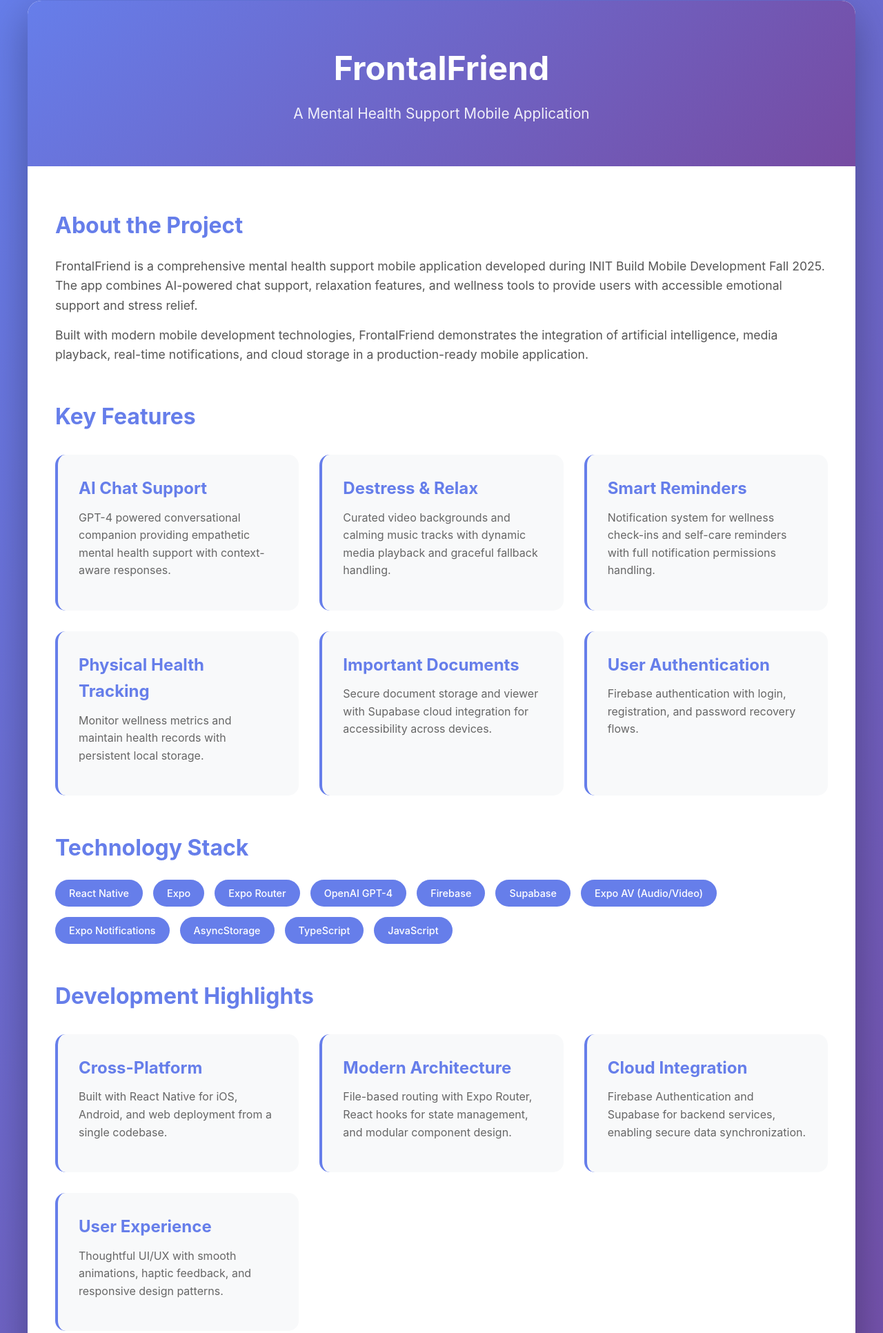
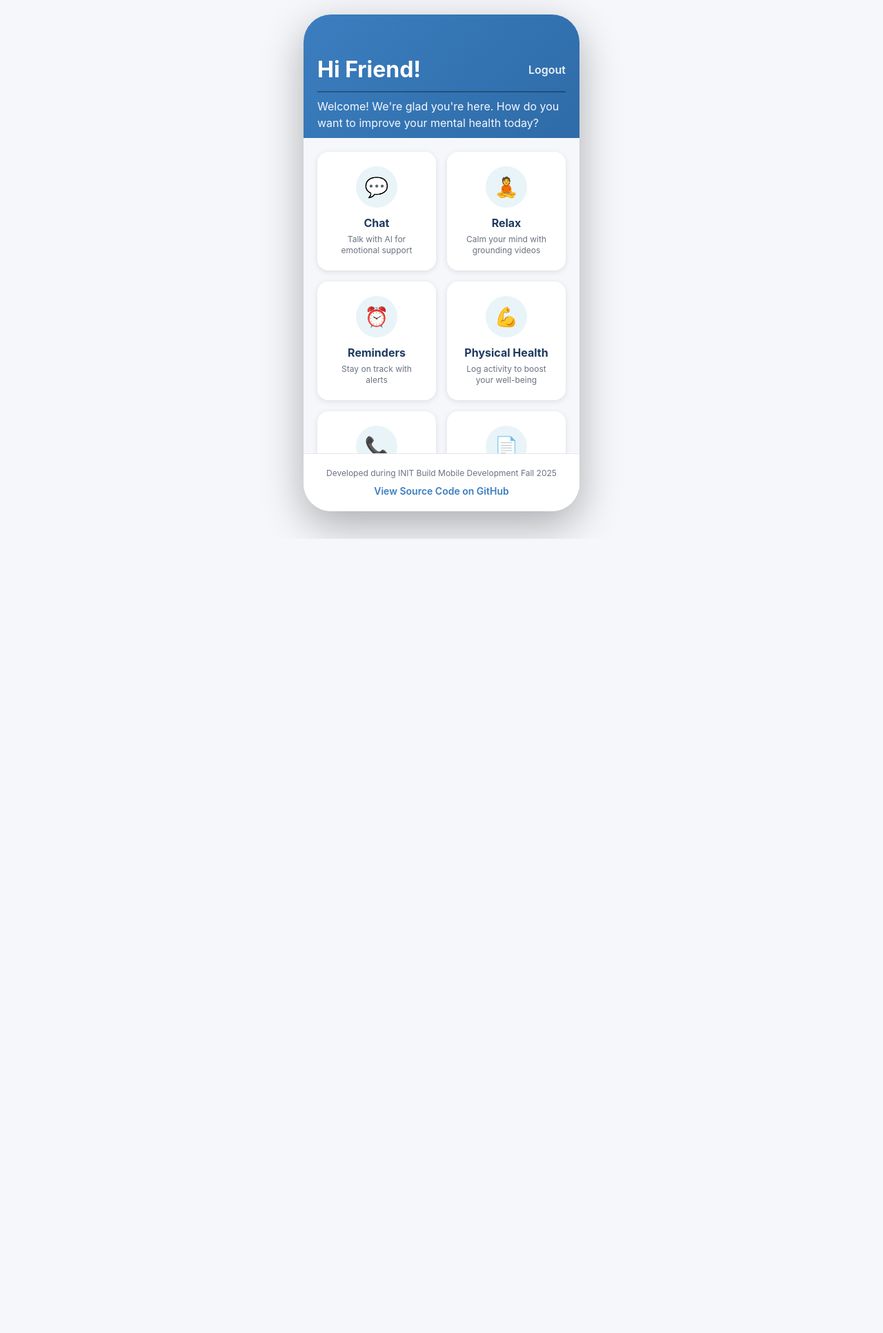
Before and after one commit to gabrielsuarezz/FrontalFriend, a plain HTML site: page index.html in a window 1280 px wide. Shown: the part 19-1951 px from the top of the page at 69% size. After the commit the page ends 800 px from the top, so only its background shows below. Drawn offline with Linux system fonts and the light colour scheme.

Commit message:
deploy: 1d33cab5fce07bc959daabb2f3c72ce4a569a739

```diff
--- a/index.html
+++ b/index.html
@@ -3,7 +3,7 @@
 <head>
     <meta charset="UTF-8">
     <meta name="viewport" content="width=device-width, initial-scale=1.0">
-    <title>FrontalFriend - Mental Health Support App</title>
+    <title>FrontalFriend - Mental Health Support</title>
     <style>
         * {
             margin: 0;
@@ -13,271 +13,386 @@
 
         body {
             font-family: -apple-system, BlinkMacSystemFont, 'Segoe UI', Roboto, 'Helvetica Neue', Arial, sans-serif;
-            line-height: 1.6;
-            color: #333;
-            background: linear-gradient(135deg, #667eea 0%, #764ba2 100%);
+            background-color: #F5F7FA;
             min-height: 100vh;
+            display: flex;
+            justify-content: center;
+            align-items: center;
             padding: 20px;
         }
 
-        .container {
-            max-width: 1200px;
-            margin: 0 auto;
-            background: white;
-            border-radius: 20px;
+        .phone-frame {
+            width: 100%;
+            max-width: 400px;
+            height: 90vh;
+            max-height: 844px;
+            background: #F5F7FA;
+            border-radius: 40px;
+            overflow: hidden;
             box-shadow: 0 20px 60px rgba(0, 0, 0, 0.3);
-            overflow: hidden;
+            display: flex;
+            flex-direction: column;
         }
 
         .header {
-            background: linear-gradient(135deg, #667eea 0%, #764ba2 100%);
+            background: linear-gradient(135deg, #3B7EBF 0%, #2E6BA8 100%);
+            padding: 60px 20px 10px 20px;
             color: white;
-            padding: 60px 40px;
+        }
+
+        .header-row {
+            display: flex;
+            justify-content: space-between;
+            align-items: center;
+            margin-bottom: 12px;
+        }
+
+        .greeting {
+            font-size: 32px;
+            font-weight: bold;
+            color: #FFFFFF;
+        }
+
+        .logout {
+            color: #fff;
+            font-size: 16px;
+            font-weight: 600;
+            cursor: pointer;
+            opacity: 0.9;
+        }
+
+        .logout:hover {
+            opacity: 1;
+        }
+
+        .divider {
+            height: 2px;
+            background-color: #000;
+            margin: 8px 0;
+            opacity: 0.3;
+        }
+
+        .welcome-message {
+            font-size: 16px;
+            color: #FFFFFF;
+            line-height: 24px;
+            opacity: 0.95;
+        }
+
+        .content {
+            flex: 1;
+            overflow-y: auto;
+            padding: 20px;
+            padding-bottom: 40px;
+        }
+
+        .cards-grid {
+            display: grid;
+            grid-template-columns: repeat(2, 1fr);
+            gap: 16px;
+        }
+
+        .card {
+            background-color: #FFFFFF;
+            border-radius: 16px;
+            padding: 20px;
+            aspect-ratio: 1;
+            box-shadow: 0 2px 8px rgba(0, 0, 0, 0.1);
+            display: flex;
+            flex-direction: column;
+            align-items: center;
+            justify-content: center;
+            cursor: pointer;
+            transition: transform 0.2s ease, box-shadow 0.2s ease;
+            text-decoration: none;
+        }
+
+        .card:hover {
+            transform: translateY(-4px);
+            box-shadow: 0 4px 16px rgba(0, 0, 0, 0.15);
+        }
+
+        .icon-placeholder {
+            width: 60px;
+            height: 60px;
+            border-radius: 30px;
+            background-color: #E8F4F8;
+            display: flex;
+            align-items: center;
+            justify-content: center;
+            margin-bottom: 12px;
+        }
+
+        .icon-text {
+            font-size: 28px;
+        }
+
+        .card-title {
+            font-size: 16px;
+            font-weight: 700;
+            color: #1E3A5F;
+            margin-bottom: 6px;
             text-align: center;
         }
 
-        .header h1 {
-            font-size: 3rem;
-            margin-bottom: 10px;
-            font-weight: 700;
-        }
-
-        .header p {
-            font-size: 1.3rem;
-            opacity: 0.9;
-        }
-
-        .content {
-            padding: 60px 40px;
-        }
-
-        .section {
-            margin-bottom: 50px;
-        }
-
-        .section h2 {
-            font-size: 2rem;
-            margin-bottom: 20px;
-            color: #667eea;
-        }
-
-        .section p {
-            font-size: 1.1rem;
-            margin-bottom: 15px;
-            color: #555;
-        }
-
-        .features {
-            display: grid;
-            grid-template-columns: repeat(auto-fit, minmax(280px, 1fr));
-            gap: 30px;
-            margin-top: 30px;
-        }
-
-        .feature-card {
-            background: #f8f9fa;
-            padding: 30px;
-            border-radius: 15px;
-            border-left: 4px solid #667eea;
-            transition: transform 0.3s ease, box-shadow 0.3s ease;
-        }
-
-        .feature-card:hover {
-            transform: translateY(-5px);
-            box-shadow: 0 10px 30px rgba(102, 126, 234, 0.2);
-        }
-
-        .feature-card h3 {
-            font-size: 1.5rem;
-            margin-bottom: 10px;
-            color: #667eea;
-        }
-
-        .feature-card p {
-            font-size: 1rem;
-            color: #666;
-        }
-
-        .tech-stack {
-            display: flex;
-            flex-wrap: wrap;
-            gap: 15px;
-            margin-top: 20px;
-        }
-
-        .tech-badge {
-            background: #667eea;
-            color: white;
-            padding: 8px 20px;
-            border-radius: 25px;
-            font-size: 0.9rem;
-            font-weight: 500;
+        .card-description {
+            font-size: 12px;
+            color: #6B7280;
+            text-align: center;
+            line-height: 16px;
         }
 
         .footer {
-            background: #f8f9fa;
-            padding: 30px 40px;
+            background: #FFFFFF;
+            padding: 20px;
             text-align: center;
-            border-top: 1px solid #e0e0e0;
+            border-top: 1px solid #E5E7EB;
+        }
+
+        .footer-text {
+            font-size: 12px;
+            color: #6B7280;
+            margin-bottom: 8px;
         }
 
         .footer a {
-            color: #667eea;
+            color: #3B7EBF;
             text-decoration: none;
             font-weight: 600;
-            margin: 0 15px;
-            transition: opacity 0.3s ease;
+            font-size: 14px;
         }
 
         .footer a:hover {
-            opacity: 0.7;
+            text-decoration: underline;
         }
 
-        .cta-button {
-            display: inline-block;
-            background: #667eea;
-            color: white;
-            padding: 15px 40px;
-            border-radius: 30px;
-            text-decoration: none;
-            font-size: 1.1rem;
-            font-weight: 600;
-            margin-top: 20px;
-            transition: transform 0.3s ease, box-shadow 0.3s ease;
+        @media (max-width: 480px) {
+            .phone-frame {
+                height: 100vh;
+                max-height: none;
+                border-radius: 0;
             }
 
-        .cta-button:hover {
-            transform: translateY(-3px);
-            box-shadow: 0 10px 25px rgba(102, 126, 234, 0.4);
+            body {
+                padding: 0;
             }
 
-        @media (max-width: 768px) {
-            .header h1 {
-                font-size: 2rem;
+            .greeting {
+                font-size: 28px;
             }
 
-            .header p {
-                font-size: 1rem;
+            .welcome-message {
+                font-size: 14px;
+            }
         }
 
-            .content {
-                padding: 40px 20px;
+        /* Custom scrollbar */
+        .content::-webkit-scrollbar {
+            width: 6px;
         }
 
-            .section h2 {
-                font-size: 1.5rem;
+        .content::-webkit-scrollbar-track {
+            background: transparent;
         }
 
-            .features {
-                grid-template-columns: 1fr;
+        .content::-webkit-scrollbar-thumb {
+            background: #CBD5E1;
+            border-radius: 3px;
         }
+
+        .content::-webkit-scrollbar-thumb:hover {
+            background: #94A3B8;
+        }
+
+        .modal {
+            display: none;
+            position: fixed;
+            top: 0;
+            left: 0;
+            width: 100%;
+            height: 100%;
+            background: rgba(0, 0, 0, 0.5);
+            align-items: center;
+            justify-content: center;
+            z-index: 1000;
+        }
+
+        .modal.active {
+            display: flex;
+        }
+
+        .modal-content {
+            background: white;
+            padding: 30px;
+            border-radius: 20px;
+            max-width: 400px;
+            width: 90%;
+            text-align: center;
+        }
+
+        .modal-content h2 {
+            color: #3B7EBF;
+            margin-bottom: 15px;
+        }
+
+        .modal-content p {
+            color: #6B7280;
+            margin-bottom: 20px;
+        }
+
+        .modal-button {
+            background: #3B7EBF;
+            color: white;
+            border: none;
+            padding: 12px 30px;
+            border-radius: 8px;
+            font-size: 16px;
+            font-weight: 600;
+            cursor: pointer;
+        }
+
+        .modal-button:hover {
+            background: #2E6BA8;
         }
     </style>
 </head>
 <body>
-    <div class="container">
+    <div class="phone-frame">
         <div class="header">
-            <h1>FrontalFriend</h1>
-            <p>A Mental Health Support Mobile Application</p>
+            <div class="header-row">
+                <div class="greeting">Hi Friend!</div>
+                <div class="logout" onclick="showModal('logout')">Logout</div>
+            </div>
+
+            <div class="divider"></div>
+
+            <div class="welcome-message">
+                Welcome! We're glad you're here. How do you want to improve your mental health today?
+            </div>
         </div>
 
         <div class="content">
-            <div class="section">
-                <h2>About the Project</h2>
-                <p>
-                    FrontalFriend is a comprehensive mental health support mobile application developed during
-                    INIT Build Mobile Development Fall 2025. The app combines AI-powered chat support, relaxation
-                    features, and wellness tools to provide users with accessible emotional support and stress relief.
-                </p>
-                <p>
-                    Built with modern mobile development technologies, FrontalFriend demonstrates the integration
-                    of artificial intelligence, media playback, real-time notifications, and cloud storage in a
-                    production-ready mobile application.
-                </p>
+            <div class="cards-grid">
+                <div class="card" onclick="showModal('chat')">
+                    <div class="icon-placeholder">
+                        <div class="icon-text">💬</div>
+                    </div>
+                    <div class="card-title">Chat</div>
+                    <div class="card-description">Talk with AI for emotional support</div>
                 </div>
 
-            <div class="section">
-                <h2>Key Features</h2>
-                <div class="features">
-                    <div class="feature-card">
-                        <h3>AI Chat Support</h3>
-                        <p>GPT-4 powered conversational companion providing empathetic mental health support with context-aware responses.</p>
+                <div class="card" onclick="showModal('relax')">
+                    <div class="icon-placeholder">
+                        <div class="icon-text">🧘</div>
                     </div>
-                    <div class="feature-card">
-                        <h3>Destress & Relax</h3>
-                        <p>Curated video backgrounds and calming music tracks with dynamic media playback and graceful fallback handling.</p>
+                    <div class="card-title">Relax</div>
+                    <div class="card-description">Calm your mind with grounding videos</div>
                 </div>
-                    <div class="feature-card">
-                        <h3>Smart Reminders</h3>
-                        <p>Notification system for wellness check-ins and self-care reminders with full notification permissions handling.</p>
+
+                <div class="card" onclick="showModal('reminders')">
+                    <div class="icon-placeholder">
+                        <div class="icon-text">⏰</div>
                     </div>
-                    <div class="feature-card">
-                        <h3>Physical Health Tracking</h3>
-                        <p>Monitor wellness metrics and maintain health records with persistent local storage.</p>
+                    <div class="card-title">Reminders</div>
+                    <div class="card-description">Stay on track with alerts</div>
                 </div>
-                    <div class="feature-card">
-                        <h3>Important Documents</h3>
-                        <p>Secure document storage and viewer with Supabase cloud integration for accessibility across devices.</p>
+
+                <div class="card" onclick="showModal('health')">
+                    <div class="icon-placeholder">
+                        <div class="icon-text">💪</div>
                     </div>
-                    <div class="feature-card">
-                        <h3>User Authentication</h3>
-                        <p>Firebase authentication with login, registration, and password recovery flows.</p>
+                    <div class="card-title">Physical Health</div>
+                    <div class="card-description">Log activity to boost your well-being</div>
+                </div>
+
+                <div class="card" onclick="showModal('contact')">
+                    <div class="icon-placeholder">
+                        <div class="icon-text">📞</div>
+                    </div>
+                    <div class="card-title">Contact</div>
+                    <div class="card-description">Reach out for help from resources</div>
+                </div>
+
+                <div class="card" onclick="showModal('documents')">
+                    <div class="icon-placeholder">
+                        <div class="icon-text">📄</div>
+                    </div>
+                    <div class="card-title">Documents</div>
+                    <div class="card-description">Store important information</div>
                 </div>
             </div>
         </div>
 
-            <div class="section">
-                <h2>Technology Stack</h2>
-                <div class="tech-stack">
-                    <span class="tech-badge">React Native</span>
-                    <span class="tech-badge">Expo</span>
-                    <span class="tech-badge">Expo Router</span>
-                    <span class="tech-badge">OpenAI GPT-4</span>
-                    <span class="tech-badge">Firebase</span>
-                    <span class="tech-badge">Supabase</span>
-                    <span class="tech-badge">Expo AV (Audio/Video)</span>
-                    <span class="tech-badge">Expo Notifications</span>
-                    <span class="tech-badge">AsyncStorage</span>
-                    <span class="tech-badge">TypeScript</span>
-                    <span class="tech-badge">JavaScript</span>
+        <div class="footer">
+            <div class="footer-text">Developed during INIT Build Mobile Development Fall 2025</div>
+            <a href="https://github.com/gabrielsuarezz/FrontalFriend" target="_blank">View Source Code on GitHub</a>
         </div>
     </div>
 
-            <div class="section">
-                <h2>Development Highlights</h2>
-                <div class="features">
-                    <div class="feature-card">
-                        <h3>Cross-Platform</h3>
-                        <p>Built with React Native for iOS, Android, and web deployment from a single codebase.</p>
-                    </div>
-                    <div class="feature-card">
-                        <h3>Modern Architecture</h3>
-                        <p>File-based routing with Expo Router, React hooks for state management, and modular component design.</p>
-                    </div>
-                    <div class="feature-card">
-                        <h3>Cloud Integration</h3>
-                        <p>Firebase Authentication and Supabase for backend services, enabling secure data synchronization.</p>
-                    </div>
-                    <div class="feature-card">
-                        <h3>User Experience</h3>
-                        <p>Thoughtful UI/UX with smooth animations, haptic feedback, and responsive design patterns.</p>
-                    </div>
+    <!-- Modal -->
+    <div class="modal" id="modal">
+        <div class="modal-content">
+            <h2 id="modal-title">Feature Demo</h2>
+            <p id="modal-description">This is a static demo of the FrontalFriend app. The full mobile app includes this feature with complete functionality.</p>
+            <button class="modal-button" onclick="closeModal()">Got it!</button>
         </div>
     </div>
 
-            <div class="section" style="text-align: center;">
-                <h2>View the Source Code</h2>
-                <p>Explore the full implementation, architecture, and codebase on GitHub.</p>
-                <a href="https://github.com/gabrielsuarezz/FrontalFriend" class="cta-button" target="_blank">View on GitHub</a>
-            </div>
-        </div>
+    <script>
+        const featureInfo = {
+            chat: {
+                title: 'AI Chat Support',
+                description: 'In the full app, this feature uses GPT-4 to provide empathetic mental health support with context-aware conversations.'
+            },
+            relax: {
+                title: 'Destress & Relax',
+                description: 'The mobile app includes curated calming videos and music tracks to help you relax and destress.'
+            },
+            reminders: {
+                title: 'Smart Reminders',
+                description: 'Set up wellness check-ins and self-care reminders with full notification support in the mobile app.'
+            },
+            health: {
+                title: 'Physical Health Tracking',
+                description: 'Monitor your wellness metrics and maintain health records that sync across devices.'
+            },
+            contact: {
+                title: 'Emergency Contacts',
+                description: 'Access mental health resources and emergency contacts when you need immediate support.'
+            },
+            documents: {
+                title: 'Important Documents',
+                description: 'Securely store and access important documents with Supabase cloud integration.'
+            },
+            logout: {
+                title: 'Static Demo',
+                description: 'This is a portfolio demonstration. The full mobile app includes Firebase authentication with login/logout functionality.'
+            }
+        };
 
-        <div class="footer">
-            <p>Developed during INIT Build Mobile Development Fall 2025</p>
-            <p style="margin-top: 10px;">
-                <a href="https://github.com/gabrielsuarezz/FrontalFriend" target="_blank">GitHub Repository</a>
-            </p>
-        </div>
-    </div>
+        function showModal(feature) {
+            const modal = document.getElementById('modal');
+            const title = document.getElementById('modal-title');
+            const description = document.getElementById('modal-description');
+
+            if (featureInfo[feature]) {
+                title.textContent = featureInfo[feature].title;
+                description.textContent = featureInfo[feature].description;
+            }
+
+            modal.classList.add('active');
+        }
+
+        function closeModal() {
+            document.getElementById('modal').classList.remove('active');
+        }
+
+        // Close modal on outside click
+        document.getElementById('modal').addEventListener('click', function(e) {
+            if (e.target === this) {
+                closeModal();
+            }
+        });
+    </script>
 </body>
 </html>
```
Lines whose indentation alone changed are shown as unchanged.
